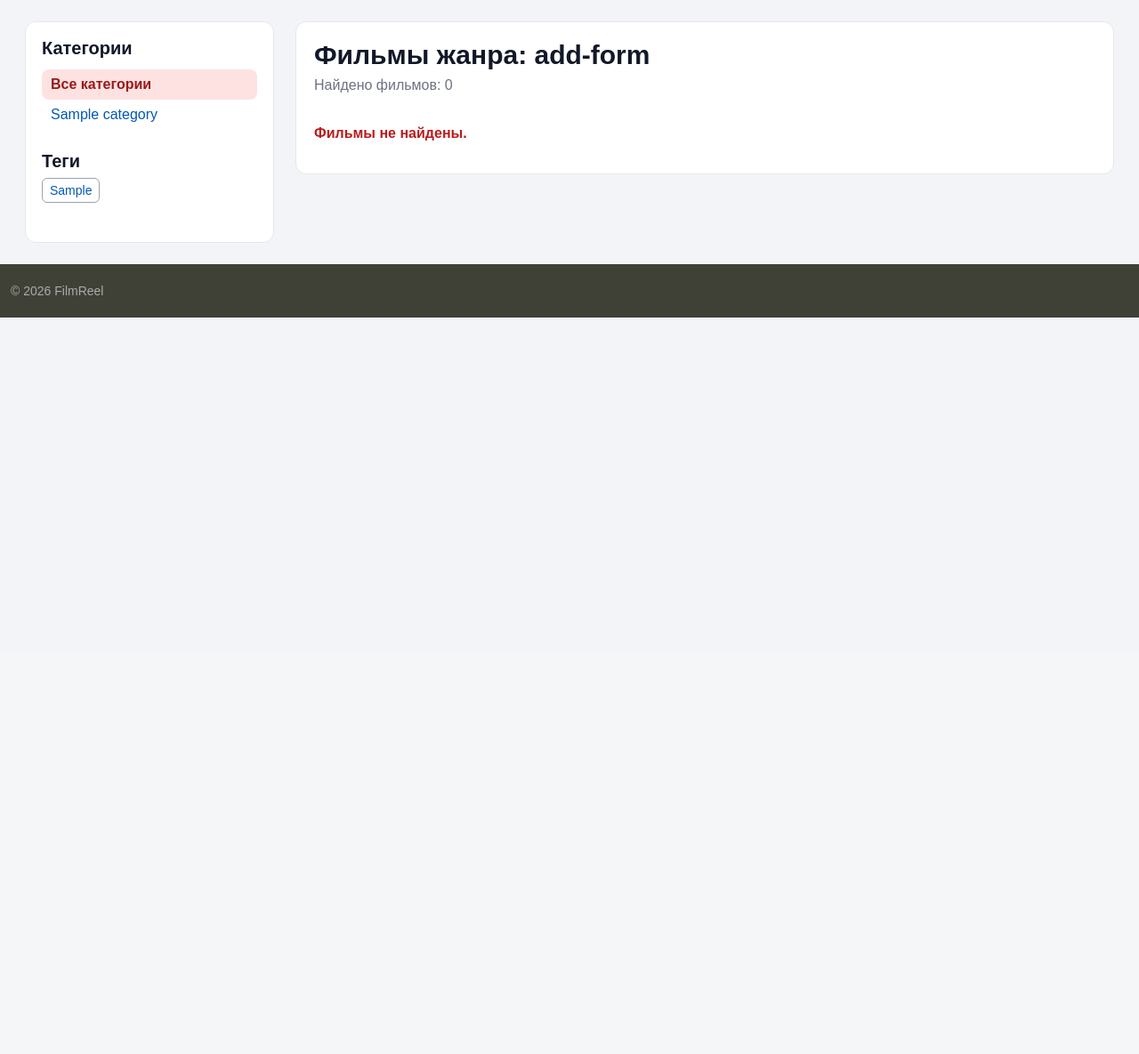
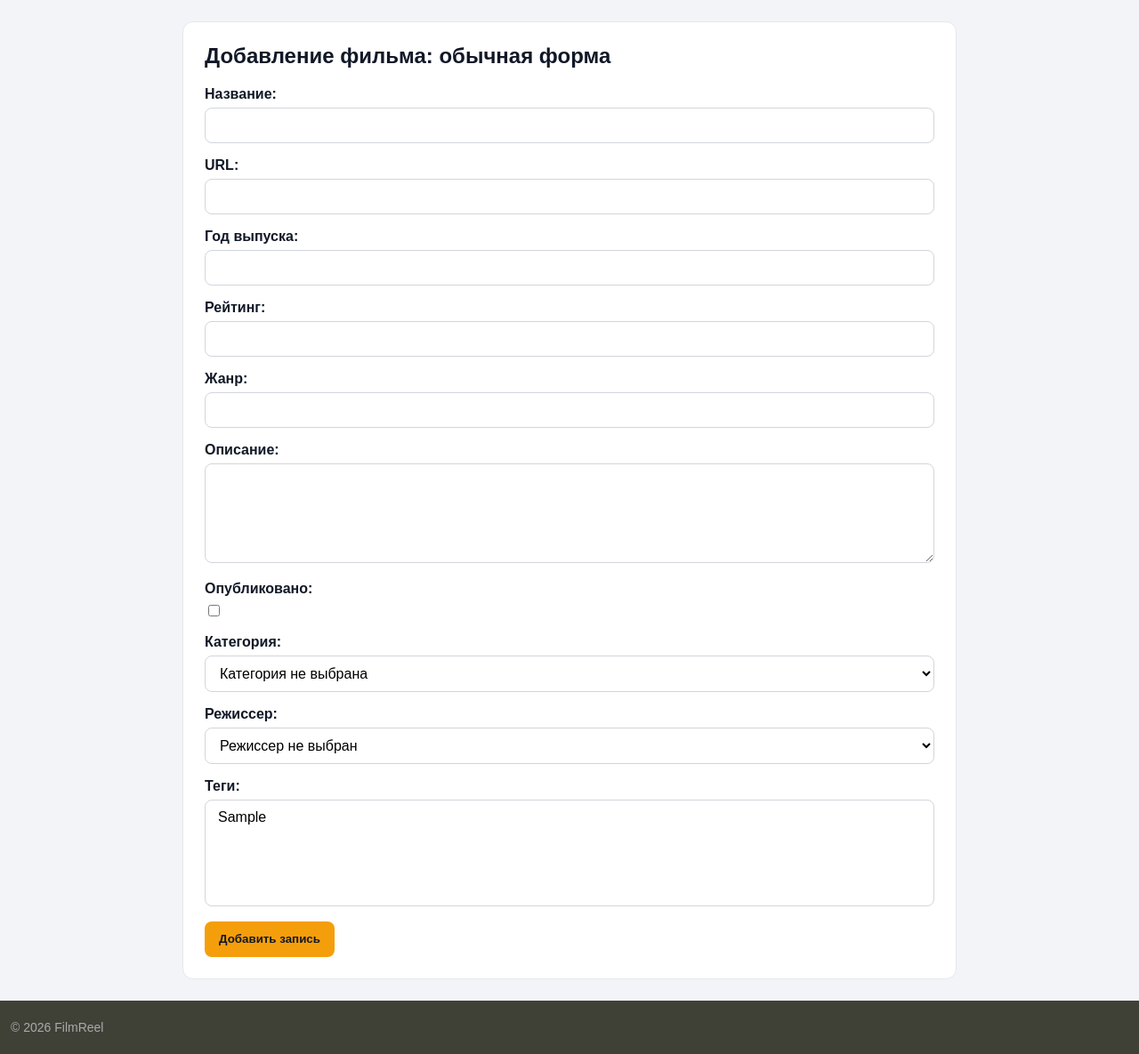
Before and after one commit to MaKiToShI21/Film-Reel, a Django app: page /add-form/ in a window 1280 px wide. Shown: the part 68-1253 px from the top of the page at 89% size. Before the commit the page ends 425 px from the top, so only its background shows below. Run offline with Django 4.2, Linux system fonts and the light colour scheme; tables that the repository leaves empty hold one stand-in row (values such as "Sample post").

Commit message:
Done lab10

```diff
--- a/FilmReel/settings.py
+++ b/FilmReel/settings.py
@@ -123,6 +123,9 @@ STATICFILES_DIRS = [
     BASE_DIR / 'static',
 ]
 
+MEDIA_URL = '/media/'
+MEDIA_ROOT = BASE_DIR / 'media'
+
 # Default primary key field type
 # https://docs.djangoproject.com/en/4.2/ref/settings/#default-auto-field
 
--- a/FilmReel/urls.py
+++ b/FilmReel/urls.py
@@ -1,27 +1,16 @@
-"""
-URL configuration for FilmReel project.
+from django.conf import settings
+from django.conf.urls.static import static
+from django.contrib import admin
+from django.urls import include, path
 
-The `urlpatterns` list routes URLs to views. For more information please see:
-    https://docs.djangoproject.com/en/4.2/topics/http/urls/
-Examples:
-Function views
-    1. Add an import:  from my_app import views
-    2. Add a URL to urlpatterns:  path('', views.home, name='home')
-Class-based views
-    1. Add an import:  from other_app.views import Home
-    2. Add a URL to urlpatterns:  path('', Home.as_view(), name='home')
-Including another URLconf
-    1. Import the include() function: from django.urls import include, path
-    2. Add a URL to urlpatterns:  path('blog/', include('blog.urls'))
-"""
-from django.contrib import admin
-from django.urls import path, include
 from films.views import page_not_found
-
 
 handler404 = page_not_found
 
 urlpatterns = [
-    path('admin/', admin.site.urls),
-    path('', include('films.urls')),
+    path("admin/", admin.site.urls),
+    path("", include("films.urls")),
 ]
+
+if settings.DEBUG:
+    urlpatterns += static(settings.MEDIA_URL, document_root=settings.MEDIA_ROOT)
--- /dev/null
+++ b/films/forms.py
@@ -0,0 +1,97 @@
+from datetime import date
+import re
+
+from django import forms
+from django.core.exceptions import ValidationError
+
+from .models import Category, Director, Films, TagPost
+
+
+def validate_film_title(value):
+    if not re.fullmatch(r"[A-Za-zА-Яа-яЁё0-9\s:\-!?,.()]+", value):
+        raise ValidationError(
+            "Название может содержать только буквы, цифры, пробелы и базовые знаки пунктуации."
+        )
+
+
+class AddFilmForm(forms.Form):
+    title = forms.CharField(max_length=255, label="Название", validators=[validate_film_title])
+    slug = forms.SlugField(max_length=255, label="URL")
+    year = forms.IntegerField(
+        min_value=1888,
+        max_value=date.today().year + 1,
+        label="Год выпуска",
+    )
+    rating = forms.FloatField(min_value=0, max_value=10, label="Рейтинг")
+    genre = forms.CharField(max_length=100, label="Жанр")
+    description = forms.CharField(
+        widget=forms.Textarea(attrs={"rows": 5, "cols": 50}),
+        required=False,
+        label="Описание",
+    )
+    is_published = forms.BooleanField(required=False, label="Опубликовано")
+    cat = forms.ModelChoiceField(
+        queryset=Category.objects.all(),
+        empty_label="Категория не выбрана",
+        label="Категория",
+    )
+    director = forms.ModelChoiceField(
+        queryset=Director.objects.all(),
+        required=False,
+        empty_label="Режиссер не выбран",
+        label="Режиссер",
+    )
+    tags = forms.ModelMultipleChoiceField(
+        queryset=TagPost.objects.all(),
+        required=False,
+        label="Теги",
+    )
+
+
+class AddFilmModelForm(forms.ModelForm):
+    is_published = forms.BooleanField(required=False, label="Опубликовано")
+    cat = forms.ModelChoiceField(
+        queryset=Category.objects.all(),
+        empty_label="Категория не выбрана",
+        label="Категория",
+    )
+    director = forms.ModelChoiceField(
+        queryset=Director.objects.all(),
+        required=False,
+        empty_label="Режиссер не выбран",
+        label="Режиссер",
+    )
+
+    class Meta:
+        model = Films
+        fields = [
+            "title",
+            "slug",
+            "year",
+            "rating",
+            "genre",
+            "description",
+            "poster",
+            "is_published",
+            "cat",
+            "director",
+            "tags",
+        ]
+        labels = {
+            "slug": "URL",
+            "poster": "Постер",
+        }
+        widgets = {
+            "title": forms.TextInput(attrs={"class": "form-input"}),
+            "description": forms.Textarea(attrs={"rows": 5, "cols": 50}),
+        }
+
+    def clean_title(self):
+        title = self.cleaned_data["title"]
+        if len(title) > 50:
+            raise ValidationError("Длина названия превышает 50 символов.")
+        return title
+
+
+class UploadFileForm(forms.Form):
+    file = forms.FileField(label="Файл")
--- a/films/urls.py
+++ b/films/urls.py
@@ -1,18 +1,22 @@
 from django.urls import path, register_converter
+
 from . import views
 from .converters import FourDigitYearConverter, RatingConverter
 
-register_converter(FourDigitYearConverter, 'four_year')
-register_converter(RatingConverter, 'rating')
+register_converter(FourDigitYearConverter, "four_year")
+register_converter(RatingConverter, "rating")
 
-app_name = 'films'
+app_name = "films"
 
 urlpatterns = [
-    path('', views.home, name='home'),
-    path('film/<slug:film_slug>/', views.film_detail, name='film_detail'),
-    path('year/<four_year:film_year>/', views.films_by_year, name='films_by_year'),
-    path('rating/<rating:film_rating>/', views.films_by_rating, name='films_by_rating'),
-    path('category/<slug:cat_slug>/', views.show_category, name='category'),
-    path('tag/<slug:tag_slug>/', views.show_tag_postlist, name='tag'),
-    path('<slug:name>/', views.index, name='index'),
+    path("", views.home, name="home"),
+    path("film/<slug:film_slug>/", views.film_detail, name="film_detail"),
+    path("year/<four_year:film_year>/", views.films_by_year, name="films_by_year"),
+    path("rating/<rating:film_rating>/", views.films_by_rating, name="films_by_rating"),
+    path("category/<slug:cat_slug>/", views.show_category, name="category"),
+    path("tag/<slug:tag_slug>/", views.show_tag_postlist, name="tag"),
+    path("add-form/", views.add_film_form, name="add_film_form"),
+    path("add-model/", views.add_film_model, name="add_film_model"),
+    path("upload-file/", views.upload_file, name="upload_file"),
+    path("<slug:name>/", views.index, name="index"),
 ]
--- a/films/views.py
+++ b/films/views.py
@@ -1,8 +1,9 @@
 from django.db.models import Count, Q
 from django.http import HttpResponseNotFound
-from django.shortcuts import get_object_or_404, render
+from django.shortcuts import get_object_or_404, redirect, render
 
-from .models import Category, Films, TagPost
+from .forms import AddFilmForm, AddFilmModelForm, UploadFileForm
+from .models import Category, Films, TagPost, UploadFiles
 
 
 def _get_categories_with_films():
@@ -52,6 +53,84 @@ def index(request, name):
         title = f"Фильмы жанра: {name}"
 
     return _render_films_index(request, title=title, films=films)
+
+
+def _create_film_from_form(form):
+    film = Films.objects.create(
+        title=form.cleaned_data["title"],
+        slug=form.cleaned_data["slug"],
+        year=form.cleaned_data["year"],
+        rating=form.cleaned_data["rating"],
+        genre=form.cleaned_data["genre"],
+        description=form.cleaned_data["description"],
+        is_published=form.cleaned_data["is_published"],
+        cat=form.cleaned_data["cat"],
+        director=form.cleaned_data["director"],
+    )
+    film.tags.set(form.cleaned_data["tags"])
+    return film
+
+
+def _redirect_after_save(film):
+    if film.is_published == Films.Status.PUBLISHED:
+        return redirect(film.get_absolute_url())
+    return redirect("films:home")
+
+
+def add_film_form(request):
+    if request.method == "POST":
+        form = AddFilmForm(request.POST)
+        if form.is_valid():
+            if Films.objects.filter(slug=form.cleaned_data["slug"]).exists():
+                form.add_error("slug", "Фильм с таким URL уже существует.")
+            else:
+                film = _create_film_from_form(form)
+                return _redirect_after_save(film)
+    else:
+        form = AddFilmForm()
+
+    return render(
+        request,
+        "films/add_film_form.html",
+        {"title": "Добавление фильма: обычная форма", "form": form},
+    )
+
+
+def add_film_model(request):
+    if request.method == "POST":
+        form = AddFilmModelForm(request.POST, request.FILES)
+        if form.is_valid():
+            film = form.save()
+            return _redirect_after_save(film)
+    else:
+        form = AddFilmModelForm()
+
+    return render(
+        request,
+        "films/add_film_model.html",
+        {"title": "Добавление фильма: форма модели", "form": form},
+    )
+
+
+def upload_file(request):
+    uploaded_file = None
+
+    if request.method == "POST":
+        form = UploadFileForm(request.POST, request.FILES)
+        if form.is_valid():
+            uploaded_file = UploadFiles.objects.create(file=form.cleaned_data["file"])
+    else:
+        form = UploadFileForm()
+
+    return render(
+        request,
+        "films/upload_file.html",
+        {
+            "title": "Загрузка файла",
+            "form": form,
+            "uploaded_file": uploaded_file,
+        },
+    )
 
 
 def film_detail(request, film_slug):
@@ -126,5 +205,5 @@ def show_tag_postlist(request, tag_slug):
 def page_not_found(request, exception):
     return HttpResponseNotFound(
         "<h1>Ошибка 404: Страница не найдена</h1>"
-        "<p>Проверьте правильность введённого адреса</p>"
+        "<p>Проверьте правильность введенного адреса.</p>"
     )
--- /dev/null
+++ b/media/uploads_model/c333a68a-ce1f-4dbd-b29b-4ff57c5443ab.txt
@@ -0,0 +1 @@
+Hello World!
--- a/static/css/styles.css
+++ b/static/css/styles.css
@@ -215,7 +215,12 @@ ul.mainmenu li a:hover {
     width: 100%;
     height: 100%;
     border-radius: 10px;
-    object-fit: cover;
+    object-fit: contain;
+}
+
+.film-poster-link img {
+    display: block;
+    object-position: center;
 }
 
 .film-poster-fallback {
@@ -302,6 +307,10 @@ img.img-article-left {
     padding: 0 12px 12px 0;
 }
 
+img.img-article-left.thumb {
+    max-width: 150px;
+}
+
 .tags-list {
     width: 100%;
     margin: 0 0 16px;
@@ -379,6 +388,67 @@ div.article-panel p.last {
     text-align: left;
 }
 
+.form-page {
+    display: flex;
+    justify-content: center;
+}
+
+.form-card {
+    width: min(820px, 100%);
+    background: #ffffff;
+    border: 1px solid #e5e7eb;
+    border-radius: 12px;
+    padding: 24px;
+}
+
+.form-card h1 {
+    margin-top: 0;
+}
+
+.site-form p {
+    margin: 0 0 16px;
+}
+
+.site-form label {
+    display: block;
+    margin-bottom: 6px;
+    font-weight: 700;
+}
+
+.site-form input[type="text"],
+.site-form input[type="number"],
+.site-form input[type="file"],
+.site-form input[type="url"],
+.site-form select,
+.site-form textarea {
+    width: 100%;
+    box-sizing: border-box;
+    border: 1px solid #d1d5db;
+    border-radius: 8px;
+    padding: 10px 12px;
+    font: inherit;
+    background: #ffffff;
+}
+
+.site-form textarea {
+    resize: vertical;
+}
+
+.site-form select[multiple] {
+    min-height: 120px;
+}
+
+.site-form .errorlist {
+    margin: 6px 0 0;
+    padding-left: 18px;
+    color: #b91c1c;
+}
+
+.upload-result {
+    margin-top: 16px;
+    color: #1f2937;
+}
+
 @media (max-width: 980px) {
     .header-shell {
         grid-template-columns: 1fr;
--- /dev/null
+++ b/templates/films/add_film_form.html
@@ -0,0 +1,16 @@
+{% extends 'base.html' %}
+
+{% block title %}{{ title }}{% endblock %}
+
+{% block content %}
+<section class="form-page">
+    <div class="form-card">
+        <h1>{{ title }}</h1>
+        <form action="" method="post" class="site-form">
+            {% csrf_token %}
+            {{ form.as_p }}
+            <button type="submit" class="btn">Добавить запись</button>
+        </form>
+    </div>
+</section>
+{% endblock %}
--- a/templates/films/film_detail.html
+++ b/templates/films/film_detail.html
@@ -31,9 +31,9 @@
         <p><strong>Описание:</strong> {{ film.description }}</p>
 
         {% if film.director %}
-        <p><strong>Режиссер:</strong> {{ film.director.name }}</p>
-        <p><strong>Возраст режиссера:</strong> {{ film.director.age }} лет</p>
-        <p><strong>Количество Оскаров:</strong> {{ film.director.oscars_count }}</p>
+            <p><strong>Режиссер:</strong> {{ film.director.name }}</p>
+            <p><strong>Возраст режиссера:</strong> {{ film.director.age }} лет</p>
+            <p><strong>Количество Оскаров:</strong> {{ film.director.oscars_count }}</p>
         {% endif %}
 
         <div class="clear"></div>
--- a/templates/films/film_list.html
+++ b/templates/films/film_list.html
@@ -6,6 +6,10 @@
                 <p class="first">Жанр: {{ film.genre }}</p>
                 <p class="last">Год: {{ film.year }}</p>
             </div>
+
+            {% if film.poster %}
+                <p><img class="img-article-left thumb" src="{{ film.poster.url }}" alt="{{ film.title }}"></p>
+            {% endif %}
 
             <h3>{{ film.title }}</h3>
             <p>Рейтинг: {{ film.rating|format_rating }}</p>
--- a/templates/films/index.html
+++ b/templates/films/index.html
@@ -42,9 +42,9 @@
             <article class="film-list-item">
                 <a class="film-poster-link" href="{{ film.get_absolute_url }}">
                     {% if film.poster %}
-                    <img src="{{ film.poster.url }}" alt="{{ film.title }}">
+                        <img src="{{ film.poster.url }}" alt="{{ film.title }}">
                     {% else %}
-                    <div class="film-poster-fallback">Нет фото</div>
+                        <div class="film-poster-fallback">Нет фото</div>
                     {% endif %}
                 </a>
 
```
Also changed, not shown: films/admin.py (+13 -4 lines), films/models.py (+72 -39 lines), templates/films/add_film_model.html (added, +16 -0 lines), templates/films/upload_file.html (added, +22 -0 lines), films/migrations/0004_uploadfiles.py (added), media/films/1.jpg (added), media/films/Одержимость.jpg (added).
